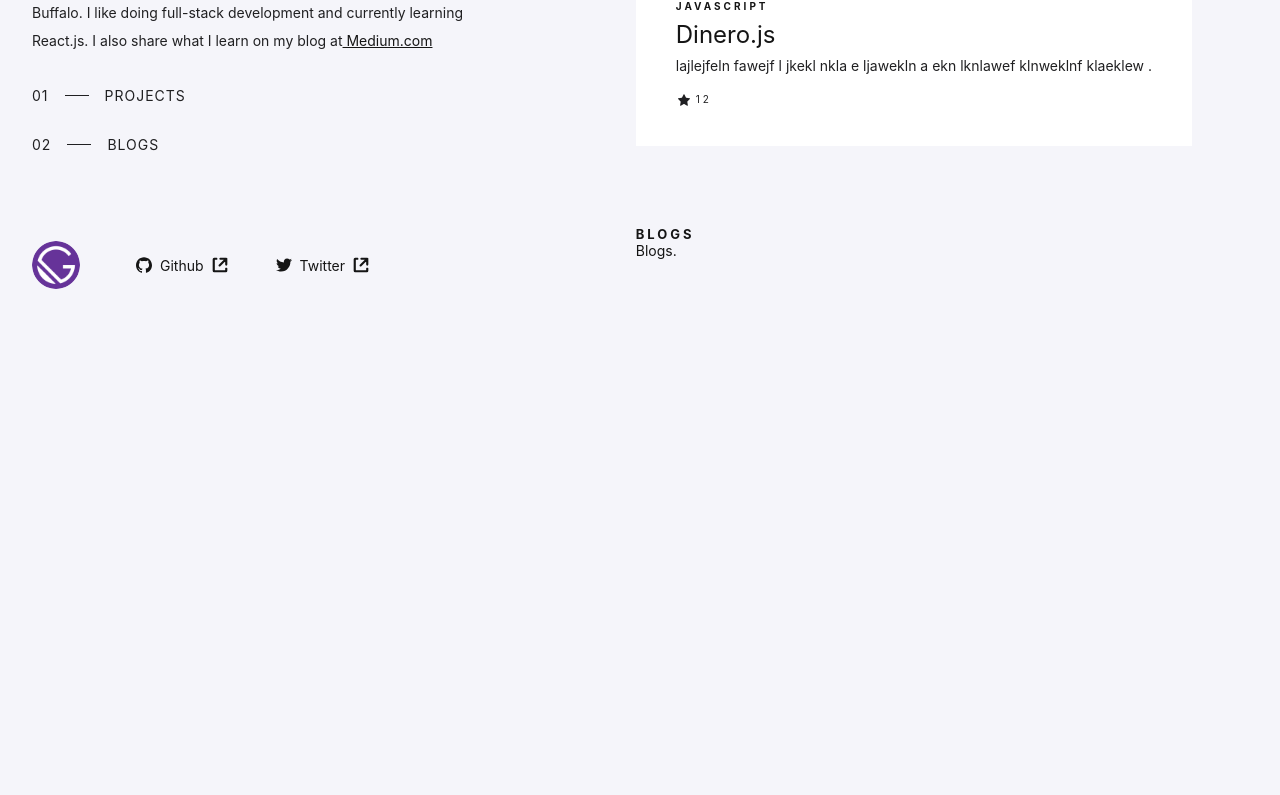
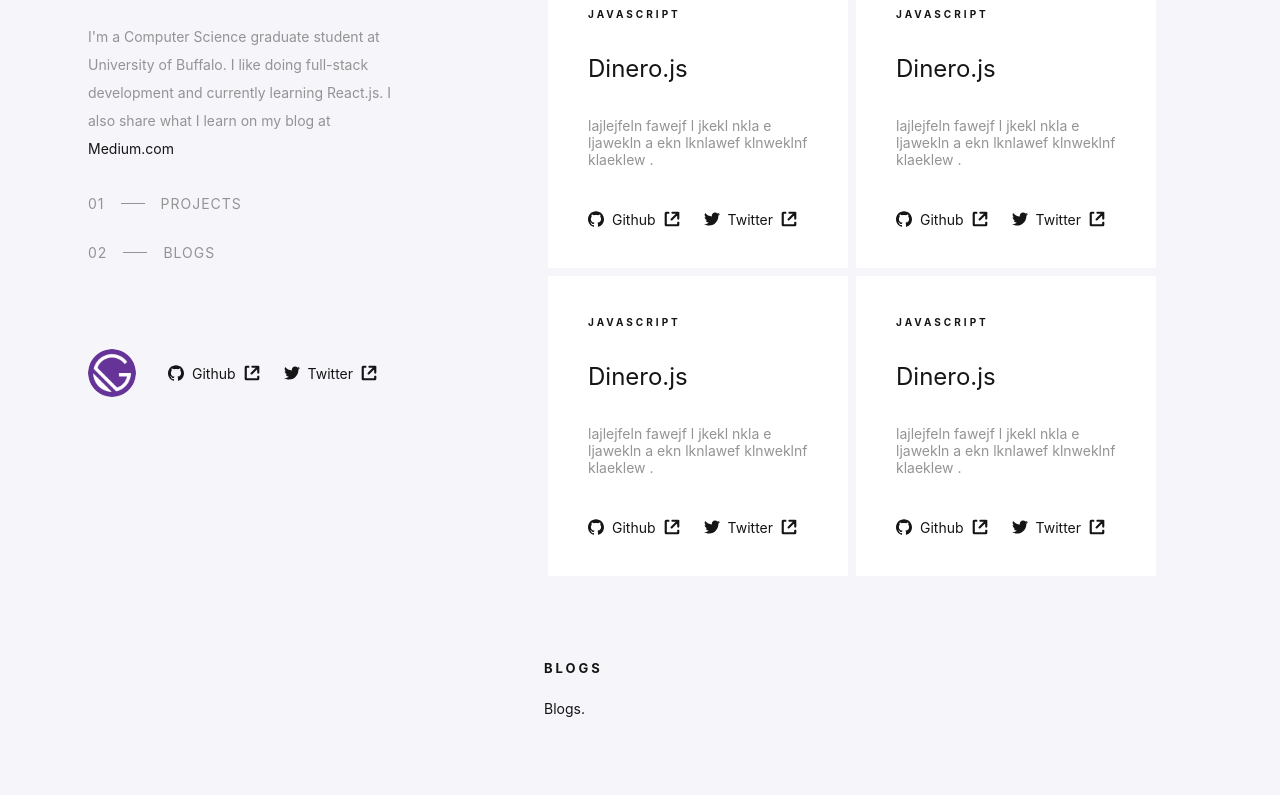
Before and after one commit to priyesh18/gatsby-portfolio, a Gatsby site: page / in a window 1280 px wide. Shown: the part 216-1011 px from the top of the page. Before the commit the page ends 800 px from the top, so only its background shows below. Built offline with nearby package versions, Linux system fonts and the light colour scheme; Gatsby itself is replaced by a stand-in of ours.

Commit message:
make project 2 column

```diff
--- a/src/components/layout.scss
+++ b/src/components/layout.scss
@@ -11,14 +11,15 @@
     position: static;
     display: flex;
     flex-direction: column;
-    justify-content: space-between;
+    justify-content: justify-between;
     padding: 32px;
+    width: 100%;
     .intro-text {
       display: flex;
       flex-direction: column;
       .intro-title {
         line-height: 1.25;
-        font-size: 3.5em;
+        font-size: 3.4em;
         font-weight: 700;
       }
       .intro-desc {
@@ -57,11 +58,11 @@
   .layout {
     flex-direction: row;
     .intro-box {
-      max-width: 408px;
+      max-width: 378px;
       position: fixed;
     }
     .content-box {
-      max-width: 536px;
+      max-width: 612px;
       position: absolute;
       right: 0;
       padding-left: 0;
@@ -72,8 +73,8 @@
   .layout {
     flex-direction: row;
     .intro-box {
-      max-width: 498px;
-      position: fixed;
+      max-width: 496px;
+      padding: 88px 88px 0 88px;
     }
     .content-box {
       max-width: 736px;
--- a/src/components/project-card/project-card.component.jsx
+++ b/src/components/project-card/project-card.component.jsx
@@ -2,10 +2,12 @@ import React from 'react';
 import './project-card.styles.scss';
 
 import StarIcon from '../../assets/icons/star.svg';
+import ExternalLinkIcon from '../../assets/icons/external-link.svg';
+import SocialLinks from '../social-links/social-links.component';
 
 const ProjectCard = ({language, name, description, count}) => (
     <div className="project-card">
-        <a className="card" href="http://" target="_blank" rel="noopener noreferrer">
+
             <p className="project-language">
                 javascript
             </p>
@@ -15,15 +17,10 @@ const ProjectCard = ({language, name, description, count}) => (
             <p className="project-description">
                 lajlejfeln fawejf l jkekl nkla e ljawekln a ekn lknlawef klnweklnf klaeklew .
             </p>
-            <div className="card-footer">
-                <div className="icon">
-                    <StarIcon/>
-                </div>
-                <span className="star-count">
-                    12
-                </span>
-            </div>
-        </a>
+            <footer className="card-footer">
+               <SocialLinks/>
+
+            </footer>
     </div>
 );
 
--- a/src/components/project-card/project-card.styles.scss
+++ b/src/components/project-card/project-card.styles.scss
@@ -1,8 +1,12 @@
 .project-card {
     background-color: var(--bg-secondary);
-    a.card {
+    width: 100%;
+    margin: 4px 0;
+    display: flex;
+    flex-direction: column;
+    justify-content: space-between;
+
         padding: 40px;
-        display: block;
         text-decoration: none;
         .project-language {
             font-size: x-small;
@@ -23,21 +27,24 @@
             display: flex;
             align-items: center;
             margin-top: 16px;
+            // font-size: small;
             color: var(--text-secondary);
-            .icon {
-                width: 16px;
-                height: 16px;
-                padding: 2px;
-                margin-right: 4px;
-                fill: var(--text-secondary);
 
-            }
-            .star-count {
-                margin-top: 2px;
-                font-size: x-small;
-                letter-spacing: 3px;
 
-            }
-        }
     }
 }
+
+@media (min-width: 992px) {
+    .project-card {
+        width: 280px;
+        min-height: 280px;
+        margin: 4px;
+    }
+}
+
+@media (min-width: 1280px) {
+    .project-card {
+        width: 300px;
+        min-height: 300px;
+    }
+}
--- a/src/components/social-links/social-links.styles.scss
+++ b/src/components/social-links/social-links.styles.scss
@@ -1,9 +1,11 @@
 .social-links {
+    width: 100%;
     ul {
         display: flex;
         // color: var(--text-main);
+        width: 100%;
         li {
-            margin: 0 16px;
+            margin-right: 16px;
             a {
                 display: flex;
                 align-items: center;
@@ -12,15 +14,14 @@
                     fill: var(--text-main);
                     width: 16px;
                     height: 16px;
-                    margin:0 8px;
+                    margin-right: 8px;
                 }
                 .title {
 
                     margin-top: 1px;
+                    margin-right: 8px;
                 }
-                .icon-link {
-                    fill: var(--text-main);
-                }
+
             }
 
         }
--- a/src/pages/index.scss
+++ b/src/pages/index.scss
@@ -4,9 +4,11 @@
 .section-title {
     position: sticky;
     font-size: small;
+    background-color: var(--bg);
     top: 0;
     z-index: 40;
     padding-top: 24px;
+    padding-bottom: 24px;
     font-weight: bold;
     text-transform: uppercase;
     letter-spacing: 3px;
--- a/src/partials/allProjects.component.jsx
+++ b/src/partials/allProjects.component.jsx
@@ -5,6 +5,9 @@ import ProjectCard from '../components/project-card/project-card.component';
 const AllProjects = () => (
     <div className="all-projects">
         <ProjectCard/>
+        <ProjectCard/>
+        <ProjectCard/>
+        <ProjectCard/>
     </div>
 );
 
--- a/src/partials/allProjects.styles.css
+++ b/src/partials/allProjects.styles.css
@@ -1,5 +1,14 @@
 .all-projects {
     margin: 8px 0;
-    padding-top: 32px;
+    padding-top: 12px;
     padding-bottom: 40px;
+    display: flex;
+    flex-wrap: wrap;
 }
+
+/* @media (min-width: 992px) {
+    .all-projects {
+        padding-top: 0;
+        padding-bottom: 0;
+    }
+} */
--- a/src/styles/global.css
+++ b/src/styles/global.css
@@ -25,7 +25,7 @@ html {
     list-style: none;
   }
   a {
-      text-decoration: underline;
+      text-decoration: none;
       color: var(--text-main);
   }
   a:visited {
@@ -41,7 +41,7 @@ body {
     --bg: var(--sunrise);
     --bg-secondary: var(--zenith);
     --text-main: var(--night);
-    --text-secondary: var(--dusk);
+    --text-secondary: var(--dawn);
 
     margin: 0;
     padding: 0;
```
